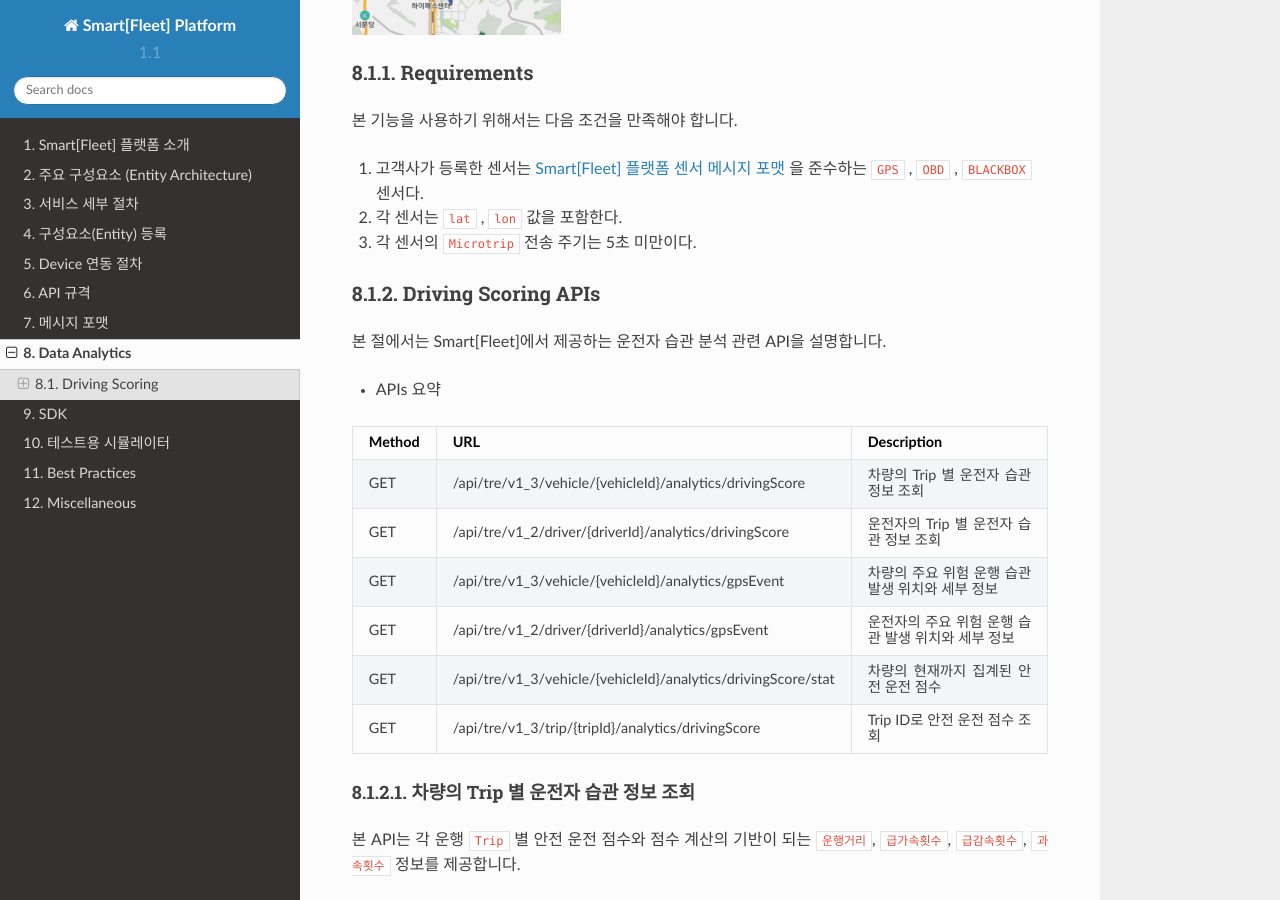
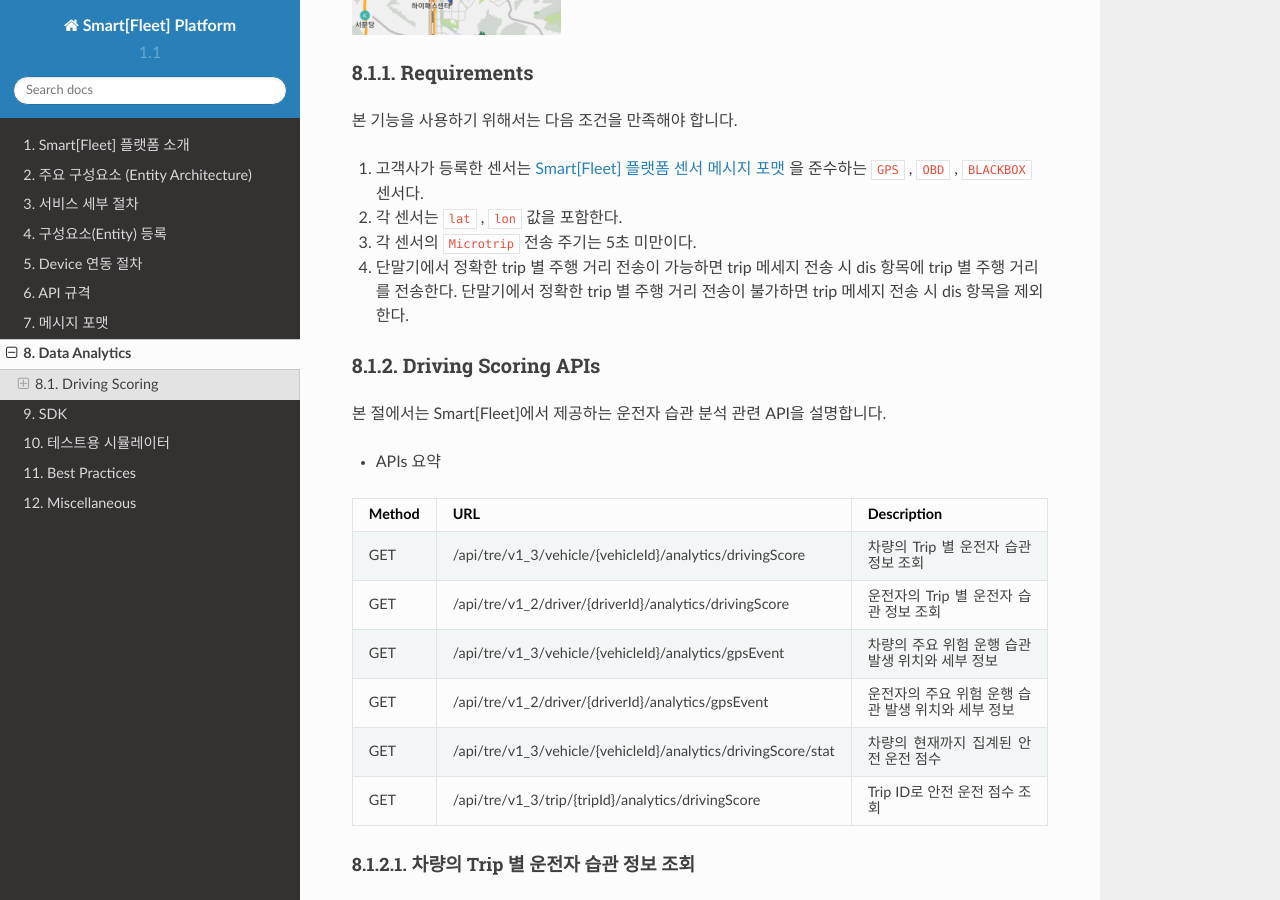
Before and after one commit to skt-smartfleet/web_document, a Sphinx documentation site: the page built from source/dataanalytics.rst, in a window 1280 px wide and 900 px high, scrolled down 1339 px. Built offline with Sphinx 7.4.7 and the Read the Docs theme 2.0.0, drawn with Linux system fonts in a browser that asks for light colours.

Commit message:
trip 메세지 dis 항목 조건 추가

```diff
--- a/source/dataanalytics.rst
+++ b/source/dataanalytics.rst
@@ -43,6 +43,7 @@
 1. 고객사가 등록한 센서는 `Smart[Fleet] 플랫폼 센서 메시지 포맷 <http://smart-fleet-docs.readthedocs.io/ko/latest/message/#id6>`__ 을 준수하는 ``GPS`` , ``OBD`` , ``BLACKBOX`` 센서다.
 2. 각 센서는 ``lat`` , ``lon`` 값을 포함한다.
 3. 각 센서의 ``Microtrip`` 전송 주기는 5초 미만이다.
+4. 단말기에서 정확한 trip 별 주행 거리 전송이 가능하면 trip 메세지 전송 시 dis 항목에 trip 별 주행 거리를 전송한다. 단말기에서 정확한 trip 별 주행 거리 전송이 불가하면 trip 메세지 전송 시 dis 항목을 제외한다.
 
 
 Driving Scoring APIs
```
